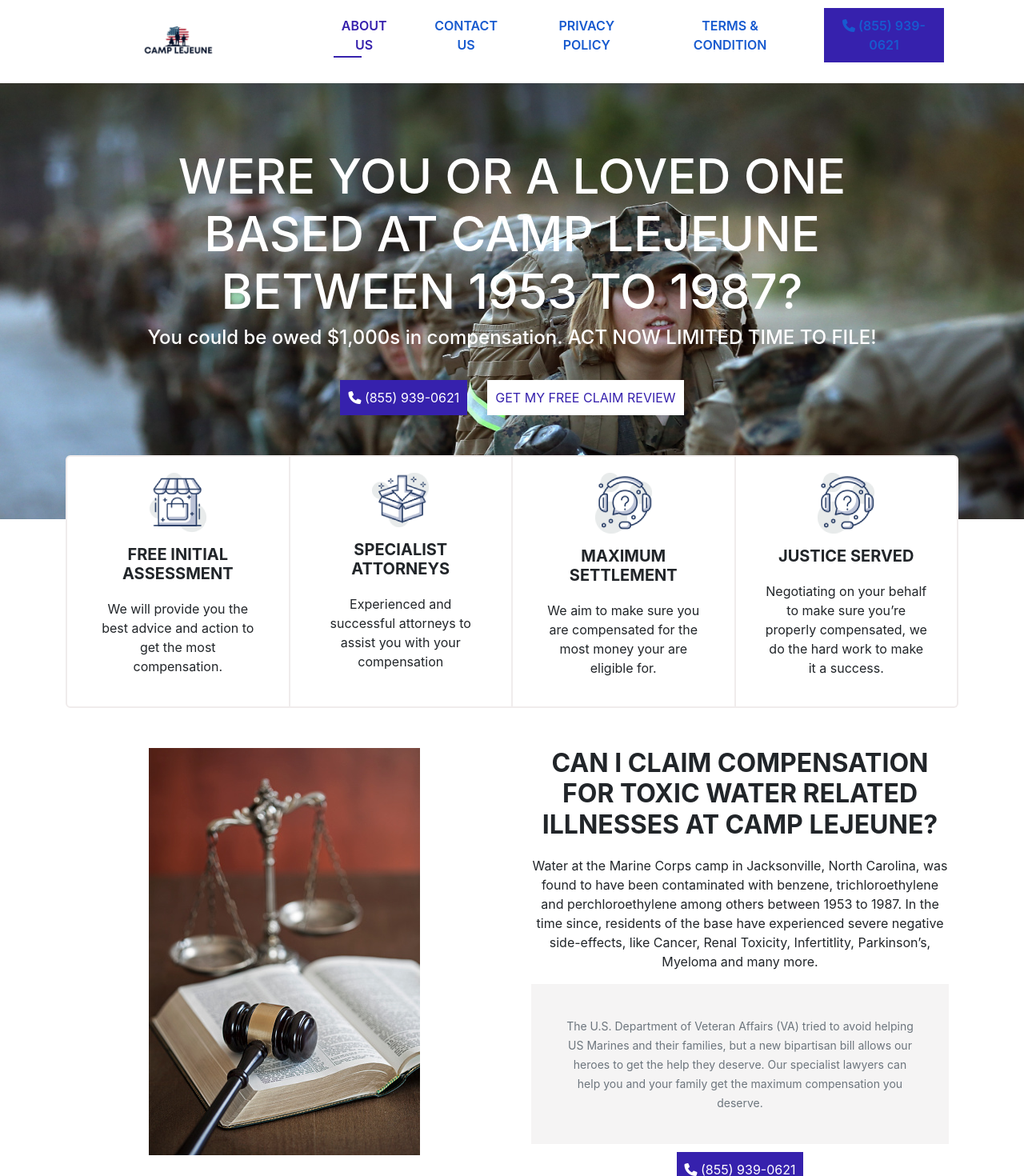
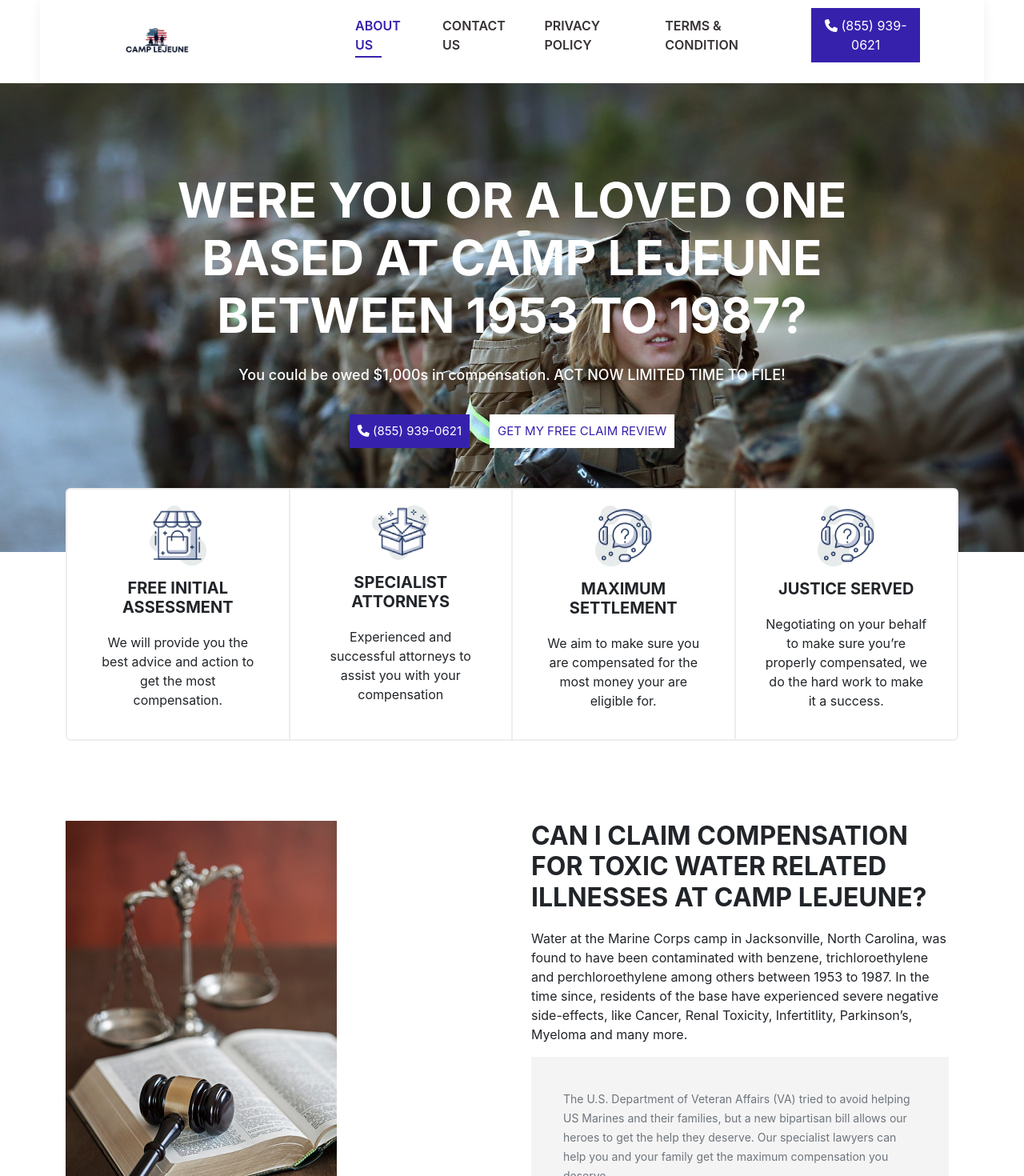
Before and after one commit to nosianuri/camp-lejeune, a React (Create React App) app: page / in a window 1280 px wide. Shown: the top 1470 px of the page at 80% size. Built offline with nearby package versions, Linux system fonts and the light colour scheme.

Commit message:
update banner & button

```diff
--- a/src/App.js
+++ b/src/App.js
@@ -10,7 +10,7 @@
 
 function App() {
   return (
-    <div className="App">
+    <div className="">
       <Header />
       <Banner />
       <Services />
--- a/src/components/About/About.css
+++ b/src/components/About/About.css
@@ -4,6 +4,7 @@
 }
 .about{
     margin: 50px;
+    padding-top: 50px;
 }
 
 .card-body{
--- a/src/components/Banner/banner.css
+++ b/src/components/Banner/banner.css
@@ -10,20 +10,24 @@
 }
 .article h1{
     font-size: 60px;
+    font-weight: 700;
     color: white;
     text-align: center;
     justify-content: center;
-    padding-top: 30px;
+    padding-top: 60px;
     padding-right: 140px;
     padding-left: 140px;
+    padding-bottom: 20px;
 }
 .article h4{
     color: #fff;
     text-align: center;
     justify-content: center;
+    font-size: 18px;
 }
 .banner-button{
     margin: 30px;
+    font-size: 15px;
 }
 
 button{
@@ -52,5 +56,14 @@
         color: white;
         text-align: center;
         justify-content: center;
+        padding-left: 0;
+        padding-right: 0;
+    }
+    .banner-button{
+        margin: 0;
+        font-size: 10px;
+    }
+    .article h4{
+        font-size: 15px;
     }
 }
--- a/src/components/Blog/blog.css
+++ b/src/components/Blog/blog.css
@@ -1,5 +1,8 @@
 .blog{
-    margin: 50px;
+    /* margin: 50px; */
+    padding: 50px;
+    background-color: rgb(250, 249, 249);
+    text-align: center;
 }
 
 .blog h1{
--- a/src/components/Footer/footer.css
+++ b/src/components/Footer/footer.css
@@ -5,6 +5,7 @@
     padding-right: 90px;
     padding-bottom: 1px;
     padding-top: 50px;
+    text-align: center;
 }
 
 .footer-text{
--- a/src/components/Header/Header.js
+++ b/src/components/Header/Header.js
@@ -11,21 +11,22 @@
   render() {
     return (
       <>
-        <nav>
+        <nav className='header'>
           <a href="/">
             <img className='logo' src={logo} alt="Logo" />
           </a>
 
-          <div>
+
             <ul id='navbar' className={this.state.clicked ? "#navbar active" : "#navbar"}>
               <li>
                 <a className='active' href="/">ABOUT US</a></li>
               <li><a href="/todo">CONTACT US</a></li>
               <li><a href="/calender">PRIVACY POLICY</a></li>
               <li><a href="/tasks">TERMS & CONDITION</a></li>
-              <li className='phone-buton'><button><a href="/phone" className='phone'><i class="fa-solid fa-phone" /> (855) 939-0621</a></button></li>
+              <button className='phone-buton'><a href="/phone" className='phone'><i class="fa-solid fa-phone" /> (855) 939-0621</a></button>
+
             </ul>
-          </div>
+
 
           <div id='mobile' onClick={this.handleClick}>
             <i id='bar' className={this.state.clicked ? "fa-solid fa-times" : "fas fa-bars"}></i>
--- a/src/components/Header/header.css
+++ b/src/components/Header/header.css
@@ -5,6 +5,11 @@
     background: #fff;
     padding: 10px 80px;
     box-shadow: 0 5px 15px rgba(0, 0, 0, 0.06);
+  }
+
+  .header{
+    margin-left: 50px;
+    margin-right: 50px;
   }
   #navbar {
     display: flex;
@@ -26,12 +31,16 @@
     text-decoration: none;
     font-size: 1rem;
     font-weight: 600;
-    color: #175acf;
+    color: rgb(55, 50, 50);
     transition: 0.3s ease-in-out;
   }
   #navbar li a:hover,
   #navbar li a.active {
     color: rgb(54, 33, 173);
+  }
+  .phone{
+    color: #fff;
+    text-decoration: none;
   }
 
   #navbar li a:hover::after,
@@ -49,9 +58,9 @@
     display: none;
   }
 
-  .phone-buton button{
-    background: rgb(54, 33, 173);
-
+  .phone-buton{
+    background-color: rgb(54, 33, 173);
+    margin-left: 25px;
   }
 
   .phone-buton .phone{
--- a/src/components/Services/services.css
+++ b/src/components/Services/services.css
@@ -19,6 +19,9 @@
 .card-group{
     margin-top: -80px;
 }
+.card-body{
+    text-align: center;
+}
 
 .card-title{
     font-weight: 700;
```
